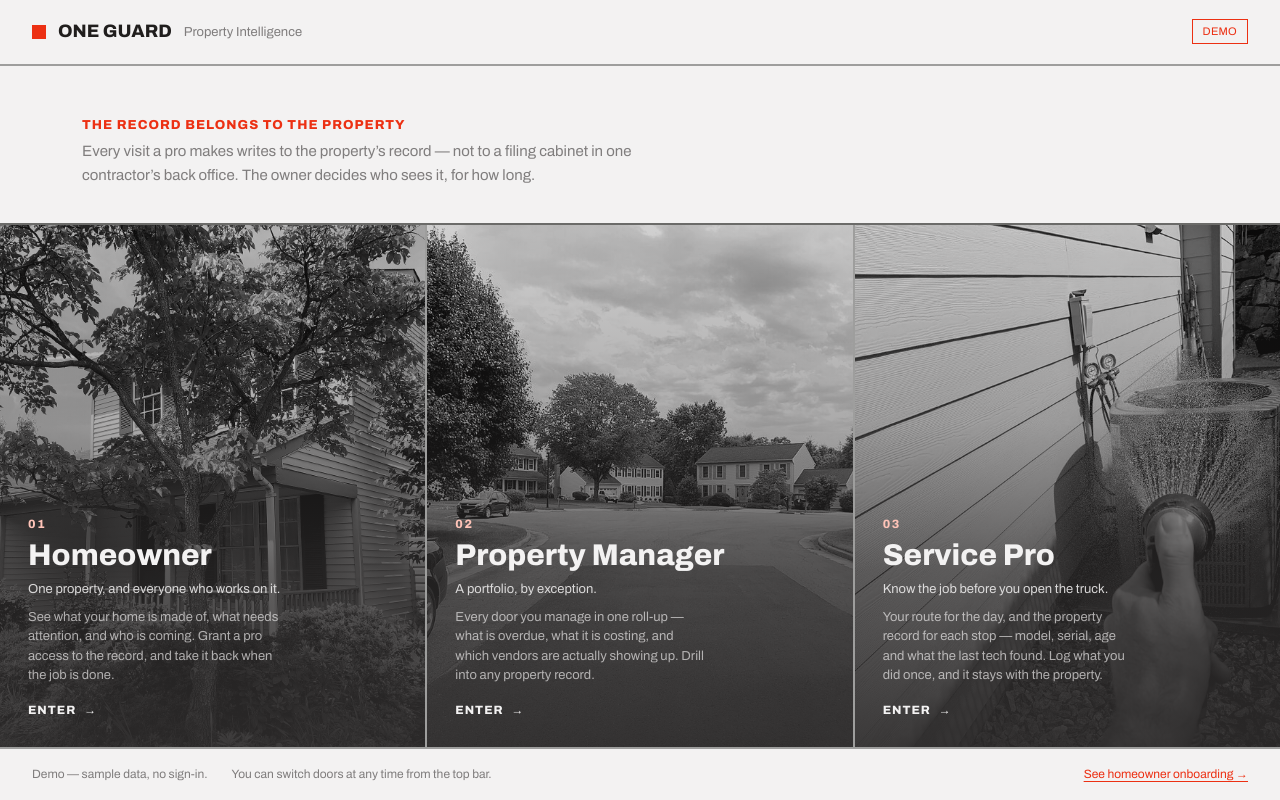
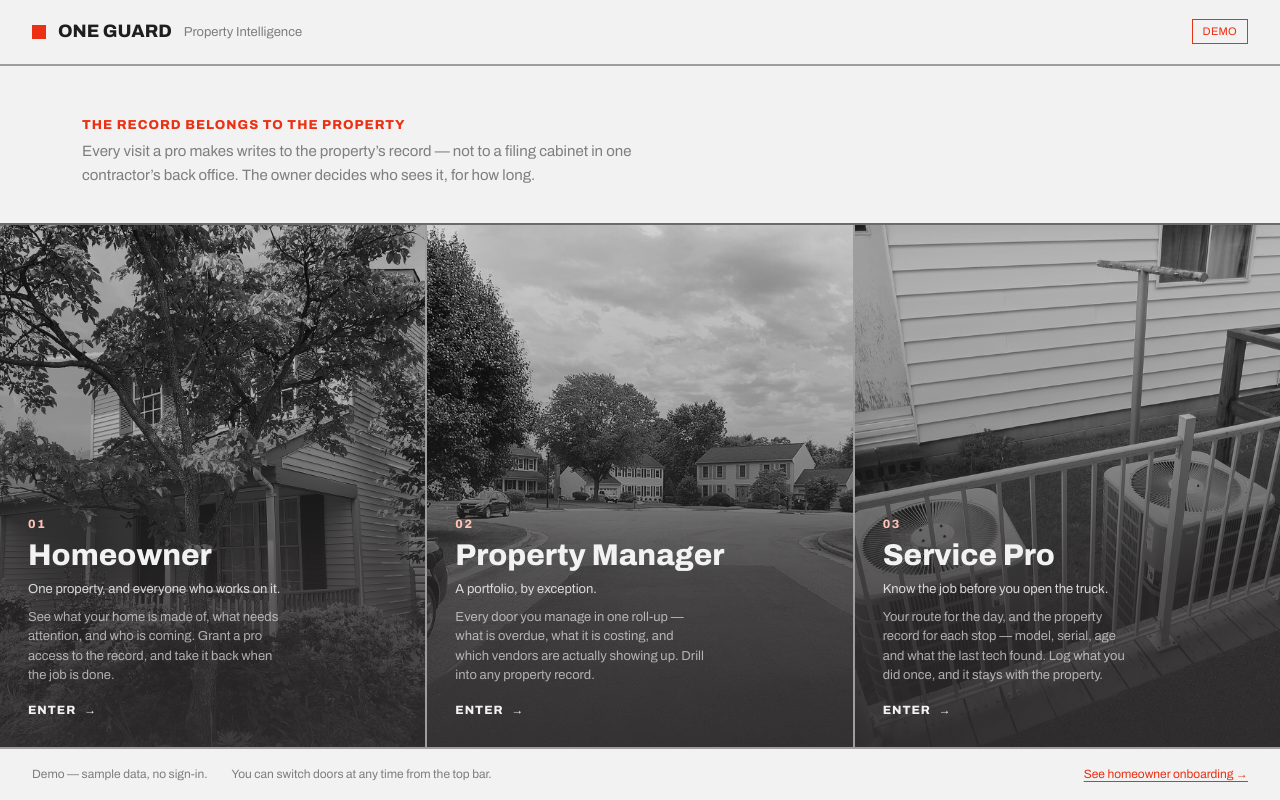
Before and after one commit to slovely-analytics/one-guard-property-intelligence, a React (Vite) app in the folder app/: page /pro/review in a window 1280 px wide. Built offline with nearby package versions, Linux system fonts and the light colour scheme.

Commit message:
Update Service Pro entry photo

```diff
--- a/app/src/roles.ts
+++ b/app/src/roles.ts
@@ -62,7 +62,7 @@ export const roles: RoleDef[] = [
     label: 'Service Pro',
     tagline: 'Know the job before you open the truck.',
     blurb: 'Your route for the day, and the property record for each stop — model, serial, age and what the last tech found. Log what you did once, and it stays with the property.',
-    photo: P('sys-condenser-service.jpg'),
+    photo: P('sys-condenser.jpg'),
     home: '/pro',
     nav: [
       { path: '/pro', label: 'Work' },
```
